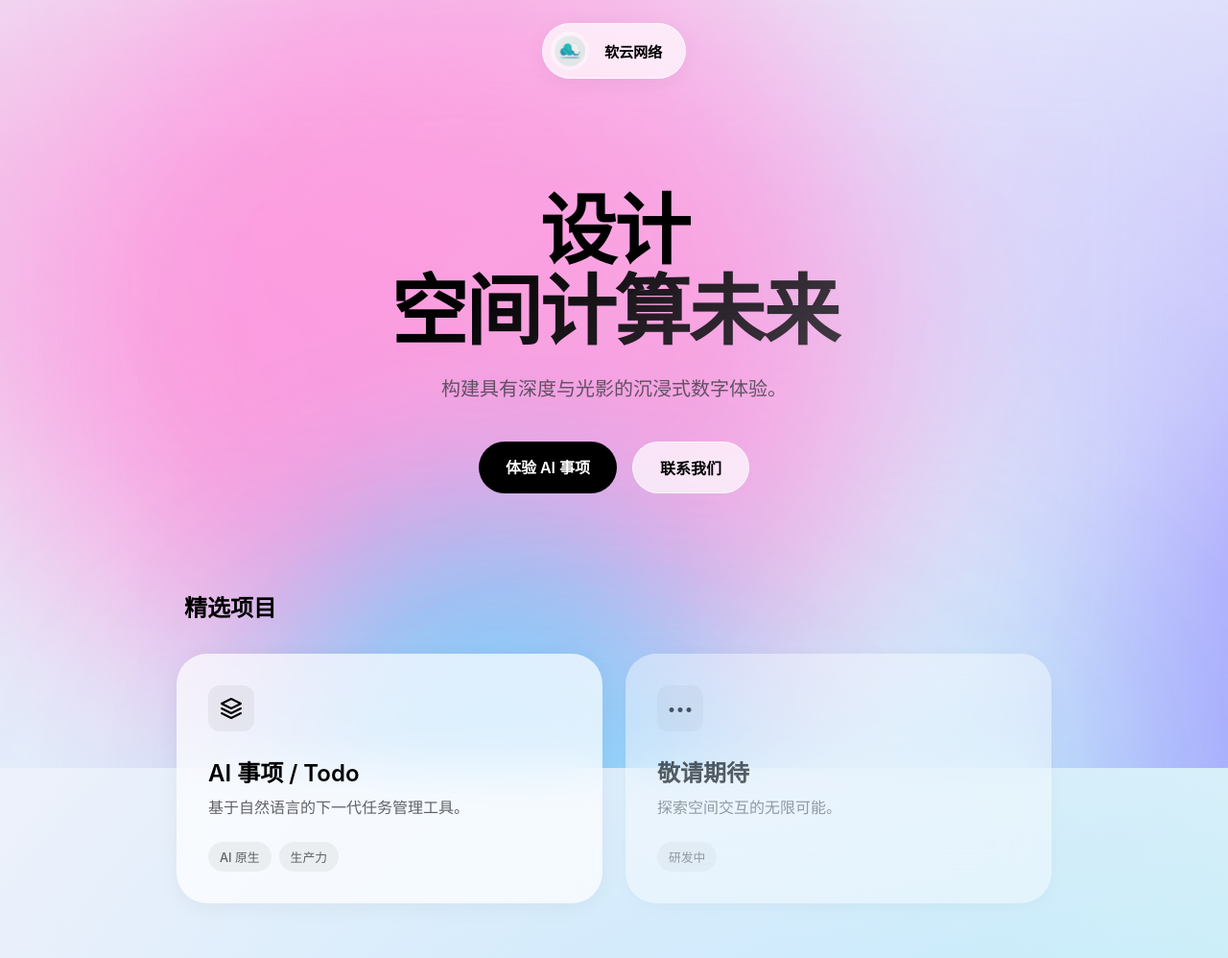
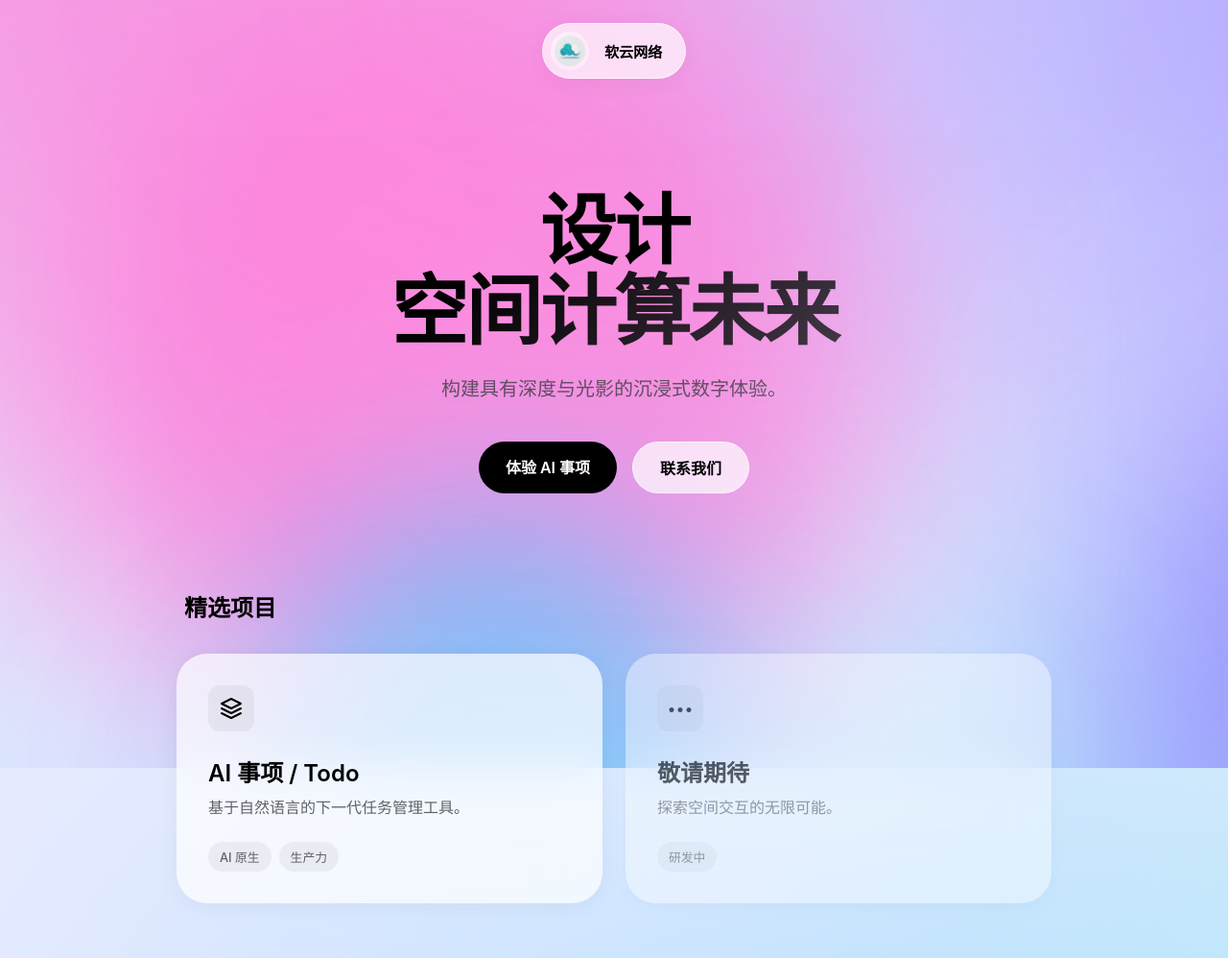
Before and after one commit to zocipro/ruanyun, a website built with Vite: page index.html in a window 1280 px wide. Shown: the top 998 px of the page at 96% size. Built offline with nearby package versions, Linux system fonts and the light colour scheme; a web font is replaced by a local one.

Commit message:
Add files via upload

```diff
--- a/index.html
+++ b/index.html
@@ -5,12 +5,12 @@
     <meta charset="UTF-8" />
     <meta name="viewport" content="width=device-width, initial-scale=1.0, viewport-fit=cover" />
     <meta name="color-scheme" content="light dark">
-    <meta name="theme-color" content="#edf1fb" data-light="#edf1fb" data-dark="#0b0f1a">
+    <meta name="theme-color" content="#e7ebff" data-light="#e7ebff" data-dark="#0b0f1a">
     <script>
         (() => {
             const themeMeta = document.querySelector('meta[name="theme-color"]');
             if (!themeMeta) return;
-            const light = themeMeta.getAttribute('data-light') || '#edf1fb';
+            const light = themeMeta.getAttribute('data-light') || '#e7ebff';
             const dark = themeMeta.getAttribute('data-dark') || '#0b0f1a';
             const setTheme = (isDark) => {
                 themeMeta.setAttribute('content', isDark ? dark : light);
--- a/style.css
+++ b/style.css
@@ -6,7 +6,7 @@
     --glass-border: rgba(255, 255, 255, 0.6);
     --glass-shadow: 0 4px 24px -1px rgba(0, 0, 0, 0.05);
     --glass-blur: 24px;
-    --bg-solid: #edf1fb;
+    --bg-solid: #e7ebff;
 
     --text-primary: #000000;
     --text-secondary: rgba(60, 60, 67, 0.8);
@@ -15,21 +15,20 @@
     --spotlight-color: rgba(255, 255, 255, 0.9);
 
     /* Mesh Gradient Colors (Day) */
-    --mesh-1: #ff86d8;
-    --mesh-2: #9a8cff;
-    --mesh-3: #63d2ff;
-    --mesh-4: #8fffe6;
+    --mesh-1: #ff72d7;
+    --mesh-2: #8f7dff;
+    --mesh-3: #5ec7ff;
+    --mesh-4: #78f3e6;
 
     --mesh-canvas:
-        linear-gradient(180deg, rgba(237, 241, 251, 0.98) 0%, rgba(237, 241, 251, 0) 28%),
-        linear-gradient(0deg, rgba(237, 241, 251, 0.98) 0%, rgba(237, 241, 251, 0) 28%),
-        radial-gradient(65% 65% at 12% 6%, rgba(255, 134, 216, 0.48), transparent 70%),
-        radial-gradient(70% 60% at 88% 12%, rgba(154, 140, 255, 0.42), transparent 72%),
-        radial-gradient(80% 75% at 55% 90%, rgba(99, 210, 255, 0.32), transparent 74%),
-        radial-gradient(60% 60% at 90% 80%, rgba(143, 255, 230, 0.26), transparent 72%);
+        radial-gradient(68% 68% at 12% 6%, rgba(255, 114, 215, 0.5), transparent 70%),
+        radial-gradient(76% 66% at 88% 10%, rgba(143, 125, 255, 0.48), transparent 72%),
+        radial-gradient(80% 78% at 54% 92%, rgba(94, 199, 255, 0.34), transparent 74%),
+        radial-gradient(62% 62% at 90% 80%, rgba(120, 243, 230, 0.28), transparent 72%),
+        radial-gradient(50% 50% at 40% 45%, rgba(255, 255, 255, 0.3), transparent 60%);
 
-    --mesh-overlay-top: rgba(255, 255, 255, 0.18);
-    --mesh-overlay-bottom: rgba(228, 236, 255, 0.14);
+    --mesh-overlay-top: rgba(255, 210, 248, 0.12);
+    --mesh-overlay-bottom: rgba(210, 230, 255, 0.12);
 
     --safe-top: env(safe-area-inset-top, 0px);
     --safe-bottom: env(safe-area-inset-bottom, 0px);
@@ -63,15 +62,14 @@
         --mesh-4: #0f4b5a;
 
         --mesh-canvas:
-            linear-gradient(180deg, rgba(11, 15, 26, 0.98) 0%, rgba(11, 15, 26, 0) 30%),
-            linear-gradient(0deg, rgba(11, 15, 26, 0.98) 0%, rgba(11, 15, 26, 0) 30%),
-            radial-gradient(60% 60% at 15% 10%, rgba(84, 110, 255, 0.2), transparent 70%),
-            radial-gradient(70% 60% at 85% 15%, rgba(132, 70, 190, 0.22), transparent 72%),
-            radial-gradient(75% 70% at 50% 85%, rgba(30, 170, 210, 0.16), transparent 74%),
-            radial-gradient(55% 55% at 88% 80%, rgba(20, 130, 150, 0.16), transparent 70%);
+            radial-gradient(60% 60% at 15% 10%, rgba(88, 115, 255, 0.22), transparent 70%),
+            radial-gradient(70% 60% at 85% 15%, rgba(138, 74, 198, 0.24), transparent 72%),
+            radial-gradient(78% 72% at 50% 88%, rgba(32, 175, 215, 0.18), transparent 74%),
+            radial-gradient(55% 55% at 88% 80%, rgba(24, 136, 160, 0.18), transparent 70%),
+            radial-gradient(50% 50% at 40% 45%, rgba(18, 24, 42, 0.4), transparent 60%);
 
-        --mesh-overlay-top: rgba(255, 255, 255, 0.05);
-        --mesh-overlay-bottom: rgba(255, 255, 255, 0.035);
+        --mesh-overlay-top: rgba(120, 135, 255, 0.08);
+        --mesh-overlay-bottom: rgba(70, 120, 150, 0.08);
 
         --orb-opacity: 0.65;
     }
```
